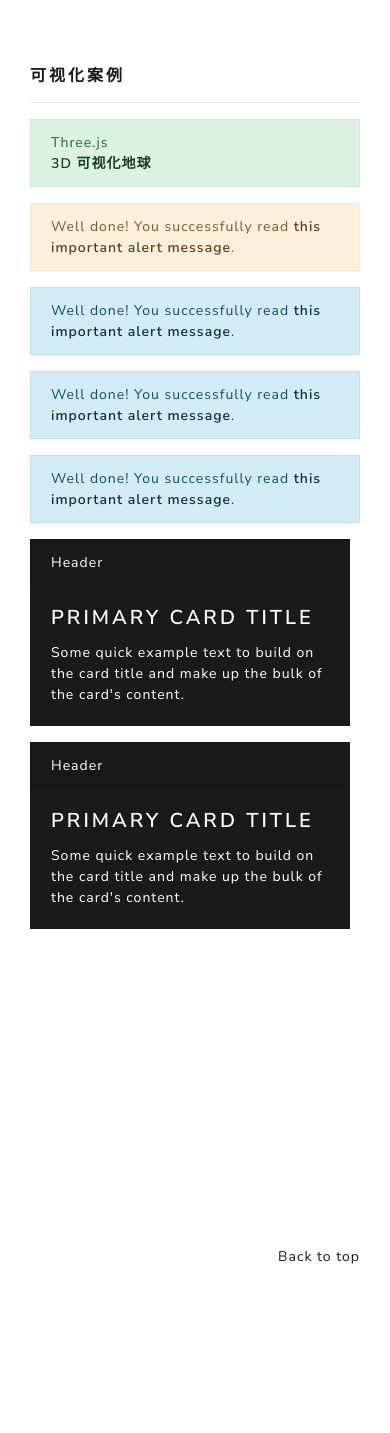
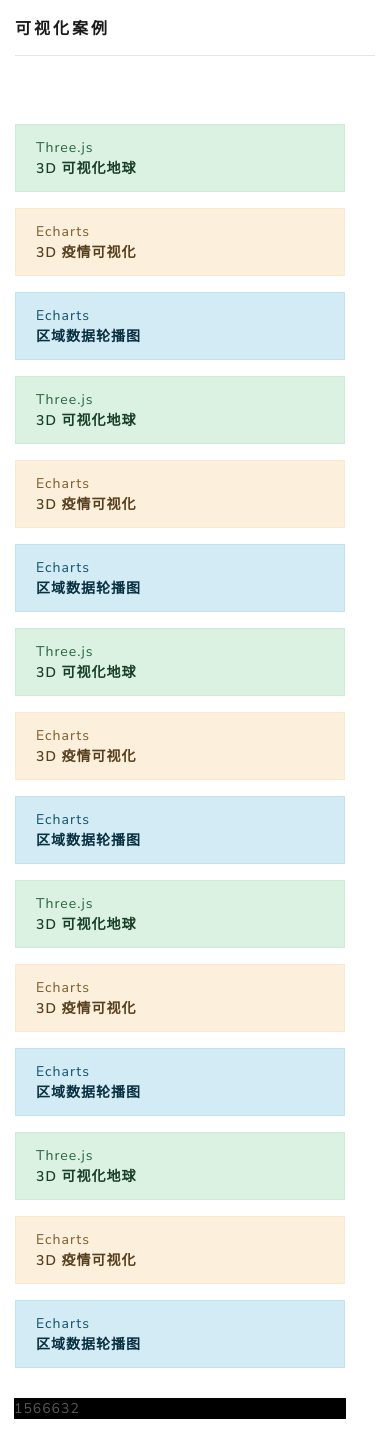
Before and after one commit to BennyJane/flask-blog-simple, a Flask app: page /visual/list in a window 390 px wide. Shown: the part 56-1489 px from the top of the page. Before the commit the page ends 1320 px from the top, so only its background shows below. Run offline with Flask 2, Linux system fonts and the light colour scheme; data that the repository does not hold is empty; parts of the project's set-up code (start-up, migrations or seed data) failed here and were passed over; some libraries are stand-ins or nearby versions.

Commit message:
'完成可视化页面布局'

```diff
--- a/blogDog/static/css/style.css
+++ b/blogDog/static/css/style.css
@@ -73,3 +73,42 @@
 .bg-fog {
     background: linear-gradient(0deg, rgba(44, 44, 44, 0.2), rgba(224, 23, 3, 0.6));
 }
+
+/*可视化页面布局效果*/
+#visual-body {
+    position: absolute;
+    top: 180px;
+    bottom: 30px;
+    margin-top: 0;
+    padding-top: 0;
+    max-height: 100%;
+
+}
+
+.visual-left-part {
+    overflow-x: -moz-scrollbars-none;
+    max-height: 100%;
+    overflow: scroll;
+    overflow-x: hidden;
+    overflow-y: auto;
+}
+
+.visual-right-part {
+    padding: 14px 14px;
+    box-sizing: border-box;
+}
+
+#visual-chart {
+    height: 100%;
+    max-width: 100%;
+    background-color: black
+}
+
+/* */
+
+#task-body {
+    padding: 1rem 1.5rem;
+    display: flex;
+    /*background-color: rgba(0, 0, 0, 0.03);*/
+    flex-direction: column;
+}
--- a/blogDog/templates/_otherNav.html
+++ b/blogDog/templates/_otherNav.html
@@ -1,7 +1,7 @@
 {% from 'bootstrap/nav.html'  import render_nav_item %}
 {% block extensionNav %}
+    {{ render_nav_item('visual.index', 'Visual') }}
     {{ render_nav_item('task.index', 'TASKS') }}
-    {{ render_nav_item('visual.index', 'Visual') }}
     <li class="nav-item dropdown">
         <a class="nav-link dropdown-toggle" data-toggle="dropdown" href="#" role="button"
            aria-haspopup="true"
--- a/blogDog/templates/visual/index.html
+++ b/blogDog/templates/visual/index.html
@@ -3,62 +3,97 @@
 {% block title %}Visual{% endblock %}
 
 {% block mainBody %}
-    <div class="container col-md-12"
-         style="position: absolute; top: 123px; bottom: 30px; margin-top: 0;padding-top: 0px">
     <div class="col-md-12">
         <h5>可视化案例</h5>
         <hr/>
     </div>
+    <div id='visual-body' class="container col-md-12 row">
         <!-- 左侧导航栏 -->
-        <div class="col-md-3" style="margin-bottom: 60px; overflow: scroll;">
+        <div class="col-md-2 visual-left-part">
             <div class="alert alert-success">
                 <strong>Three.js</strong><br>
                 <a href="#" class="alert-link">3D 可视化地球</a>
             </div>
             <div class="alert alert-warning">
-                <strong>Well done!</strong> You successfully read <a href="#" class="alert-link">this important alert
-                message</a>.
+                <strong>Echarts</strong><br>
+                <a href="#" class="alert-link">3D 疫情可视化</a>
             </div>
             <div class="alert alert-info">
-                <strong>Well done!</strong> You successfully read <a href="#" class="alert-link">this important alert
-                message</a>.
+                <strong>Echarts</strong><br>
+                <a href="#" class="alert-link">区域数据轮播图</a>
+            </div>
+            <div class="alert alert-success">
+                <strong>Three.js</strong><br>
+                <a href="#" class="alert-link">3D 可视化地球</a>
+            </div>
+            <div class="alert alert-warning">
+                <strong>Echarts</strong><br>
+                <a href="#" class="alert-link">3D 疫情可视化</a>
             </div>
             <div class="alert alert-info">
-                <strong>Well done!</strong> You successfully read <a href="#" class="alert-link">this important alert
-                message</a>.
+                <strong>Echarts</strong><br>
+                <a href="#" class="alert-link">区域数据轮播图</a>
+            </div>
+            <div class="alert alert-success">
+                <strong>Three.js</strong><br>
+                <a href="#" class="alert-link">3D 可视化地球</a>
+            </div>
+            <div class="alert alert-warning">
+                <strong>Echarts</strong><br>
+                <a href="#" class="alert-link">3D 疫情可视化</a>
             </div>
             <div class="alert alert-info">
-                <strong>Well done!</strong> You successfully read <a href="#" class="alert-link">this important alert
-                message</a>.
+                <strong>Echarts</strong><br>
+                <a href="#" class="alert-link">区域数据轮播图</a>
             </div>
-            <div class="card text-white bg-primary mb-3" style="max-width: 20rem;">
-                <div class="card-header">Header</div>
-                <div class="card-body">
-                    <h4 class="card-title">Primary card title</h4>
-                    <p class="card-text">Some quick example text to build on the card title and make up the bulk of the
-                        card's content.</p>
+            <div class="alert alert-success">
+                <strong>Three.js</strong><br>
+                <a href="#" class="alert-link">3D 可视化地球</a>
             </div>
+            <div class="alert alert-warning">
+                <strong>Echarts</strong><br>
+                <a href="#" class="alert-link">3D 疫情可视化</a>
             </div>
-            <div class="card text-white bg-primary mb-3" style="max-width: 20rem;">
-                <div class="card-header">Header</div>
-                <div class="card-body">
-                    <h4 class="card-title">Primary card title</h4>
-                    <p class="card-text">Some quick example text to build on the card title and make up the bulk of the
-                        card's content.</p>
+            <div class="alert alert-info">
+                <strong>Echarts</strong><br>
+                <a href="#" class="alert-link">区域数据轮播图</a>
             </div>
+            <div class="alert alert-success">
+                <strong>Three.js</strong><br>
+                <a href="#" class="alert-link">3D 可视化地球</a>
+            </div>
+            <div class="alert alert-warning">
+                <strong>Echarts</strong><br>
+                <a href="#" class="alert-link">3D 疫情可视化</a>
+            </div>
+            <div class="alert alert-info">
+                <strong>Echarts</strong><br>
+                <a href="#" class="alert-link">区域数据轮播图</a>
             </div>
         </div>
         <!-- 右侧展示区 -->
-        <div class="col-md-9" style="background-color: black">
+        <div class="col-md-10  visual-right-part" style="background-color: rgba(240,240,240,0);">
+            <div id='visual-chart' >1566632</div>
 
         </div>
-    </div>
-    <!-- 返回顶部 -->
-    <div style="position: fixed; right: 30px; bottom: 10vh">
-        <span class="float-lg-right"><a href="#top">Back to top</a></span>
     </div>
     <!-- 页脚 -->
     {#    <div class="col-md-12" style="margin-bottom: 30px">#}
     {#        {% include 'blog/_footer.html' %}#}
     {#    </div>#}
 {% endblock %}
+
+{% block scripts %}
+    {{ super() }}
+    <script type="text/javascript">
+        let screenHeight = window.innerHeight;
+        let screenHeight2 = document.body.scrollHeight;
+        console.log(screenHeight, screenHeight2)
+
+
+        let targetBody = document.getElementById('visual-body')
+        let visualPartHeight = screenHeight - 180;
+        console.log('visualPartHeight', visualPartHeight)
+        targetBody.setAttribute('style', 'max-height: ' + visualPartHeight + 'px;')
+    </script>
+{% endblock %}
```
Also changed, not shown: blogDog/templates/task/index.html (+11 -1 lines). Lines whose indentation alone changed are shown as unchanged.
